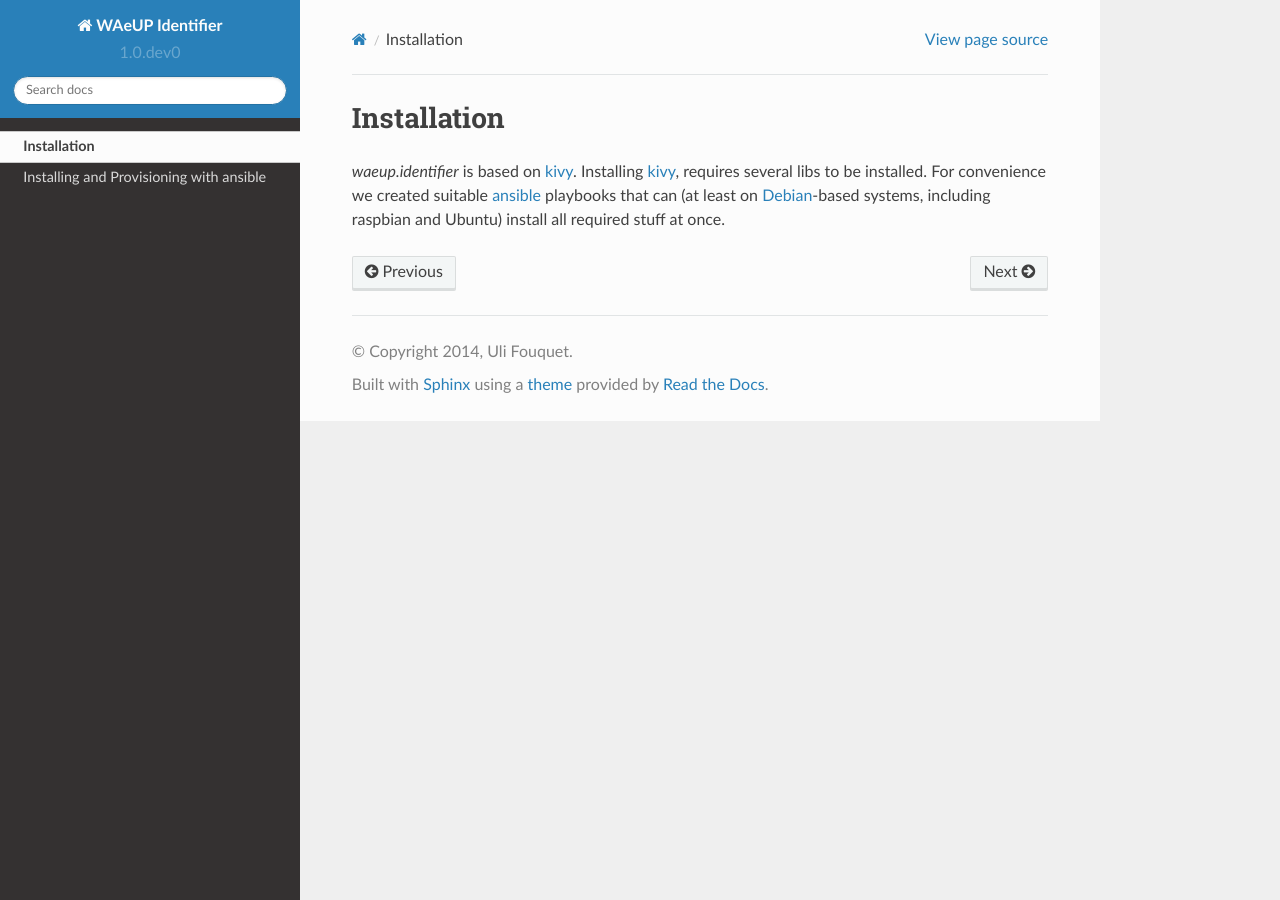
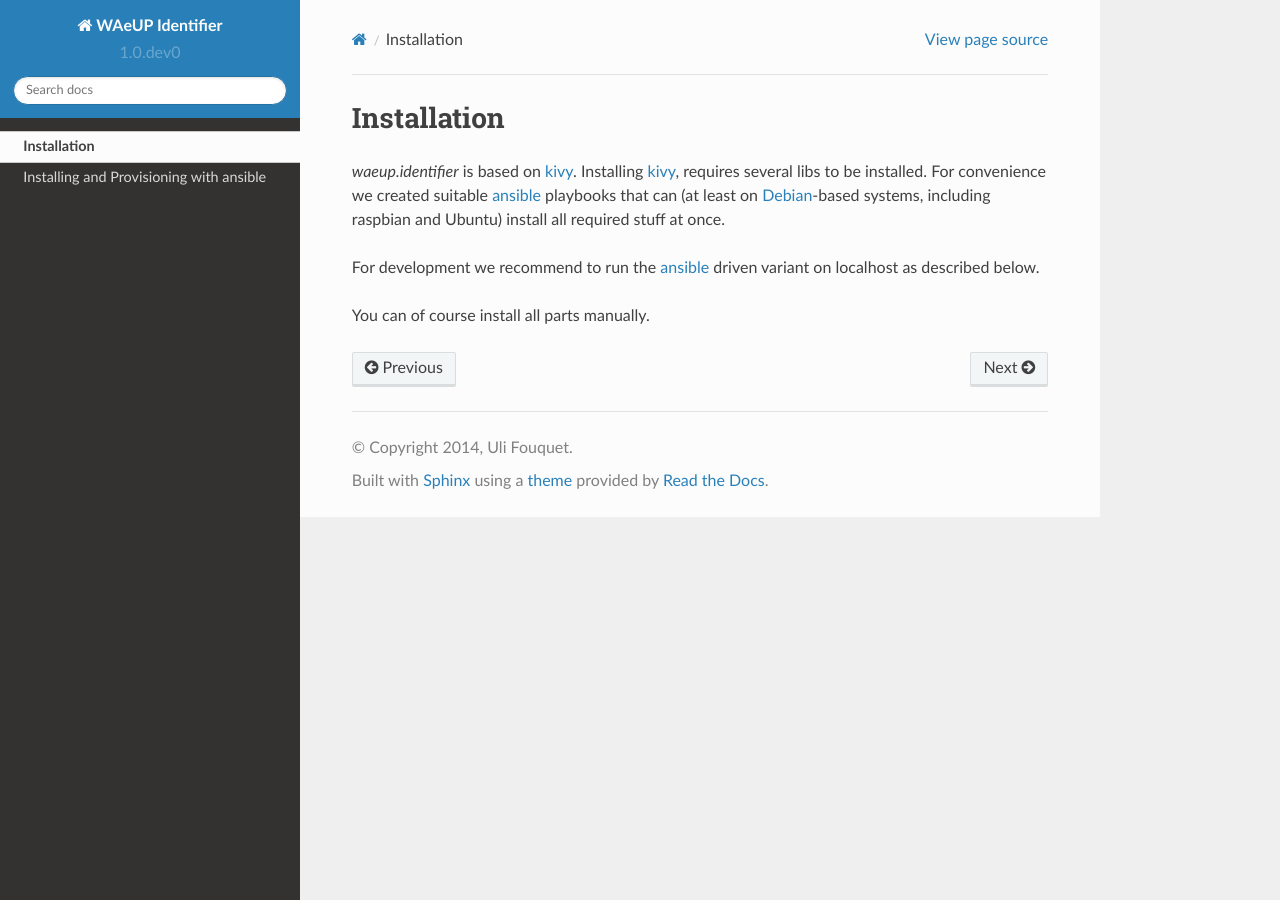
Before and after one commit to WAeUP/waeup.identifier, a Sphinx documentation site: the page built from doc/source/install.rst, in a window 1280 px wide. Built offline with Sphinx 7.4.7 and the Read the Docs theme 2.0.0, drawn with Linux system fonts in a browser that asks for light colours.

Commit message:
Tell more about `ansible` in install docs.

```diff
--- a/doc/source/install.rst
+++ b/doc/source/install.rst
@@ -6,6 +6,11 @@ several libs to be installed. For convenience we created suitable
 `ansible`_ playbooks that can (at least on Debian_-based systems,
 including raspbian and Ubuntu) install all required stuff at once.
 
+For development we recommend to run the `ansible`_ driven variant on
+localhost as described below.
+
+You can of course install all parts manually.
+
 .. _ansible: https://www.ansible.com/
 .. _Debian: https://debian.org/
 .. _kivy: https://kivy.org/
```
